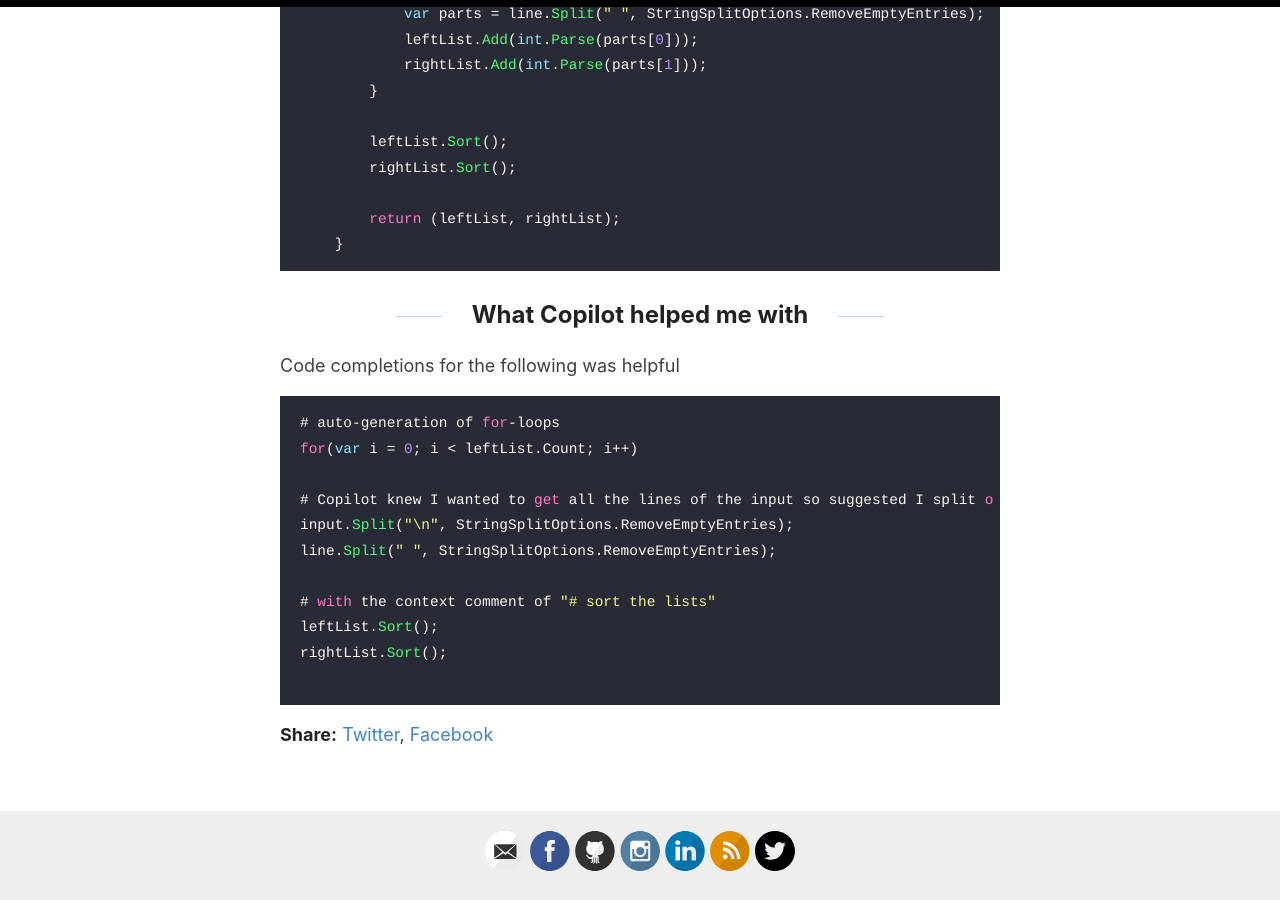
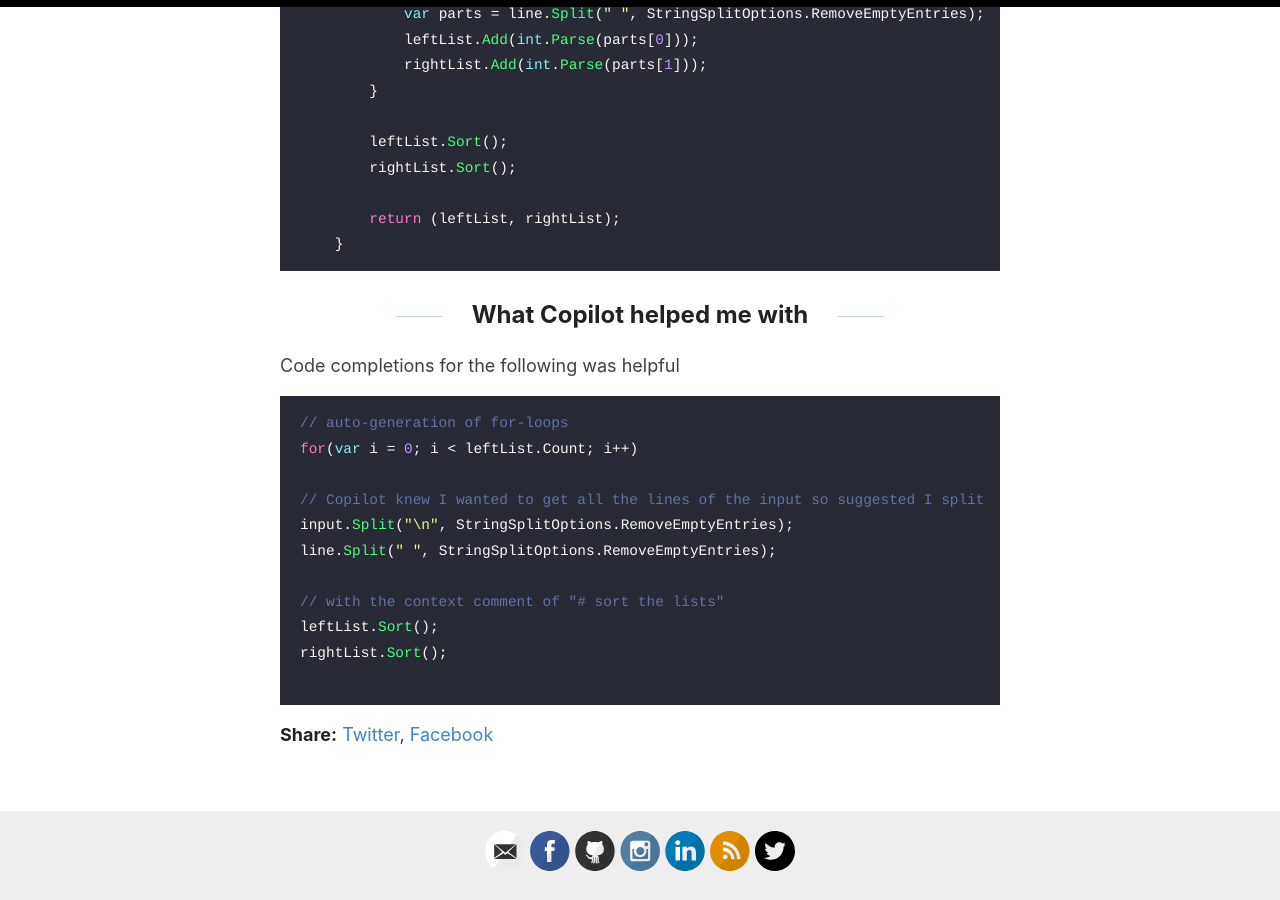
Before and after one commit to RonaldMariah/ronaldmariah.github.io, a Jekyll site: the page built from _posts/2024-12-03-advent-of-code-day-01.md, in a window 1280 px wide and 900 px high, scrolled down 1841 px. Built offline with Jekyll 4.4.1, drawn with Linux system fonts in a browser that asks for light colours; our own code applies the rules of GitHub Pages for plain Markdown files.

Commit message:
Advent of Code: Day 01

````diff
--- a/_posts/2024-12-03-advent-of-code-day-01.md
+++ b/_posts/2024-12-03-advent-of-code-day-01.md
@@ -72,14 +72,14 @@ Code is developed using .NET/C#
 Code completions for the following was helpful
 
 ```cs
-# auto-generation of for-loops
+// auto-generation of for-loops
 for(var i = 0; i < leftList.Count; i++)
 
-# Copilot knew I wanted to get all the lines of the input so suggested I split on the new line character
+// Copilot knew I wanted to get all the lines of the input so suggested I split on the new line character
 input.Split("\n", StringSplitOptions.RemoveEmptyEntries);
 line.Split(" ", StringSplitOptions.RemoveEmptyEntries);
 
-# with the context comment of "# sort the lists"
+// with the context comment of "# sort the lists"
 leftList.Sort();
 rightList.Sort();
 
````
